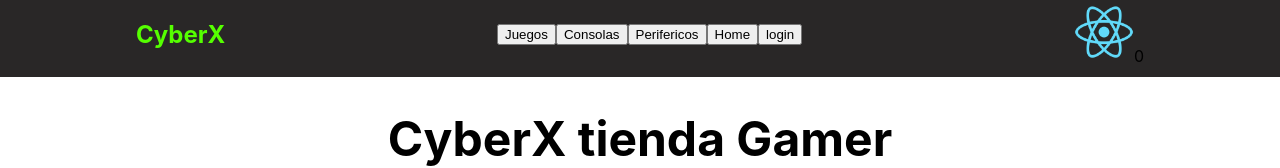
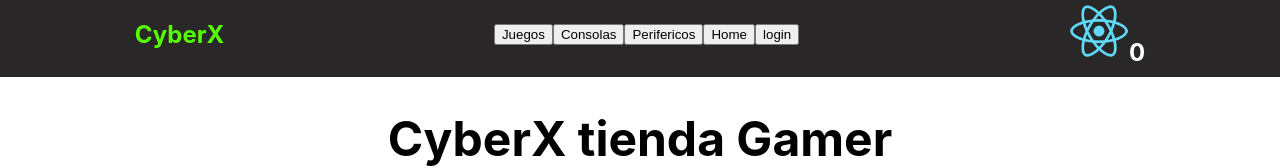
Before and after one commit to Melldy-Monteverde/projectreact, a React (Create React App) app: page / in a window 1280 px wide. Shown: the top 168 px of the page. Built offline with nearby package versions, Linux system fonts and the light colour scheme.

Commit message:
ajuste del nav

```diff
--- a/src/Componentes/CartWidget/CartWidget.css
+++ b/src/Componentes/CartWidget/CartWidget.css
@@ -1,5 +1,8 @@
 .cart-container {
     border-radius: 50%;
+    color: white;
+    font-weight: bolder;
+    font-size: 1.5rem;
 }
 .cartLogo {
     width: 60px;
```
